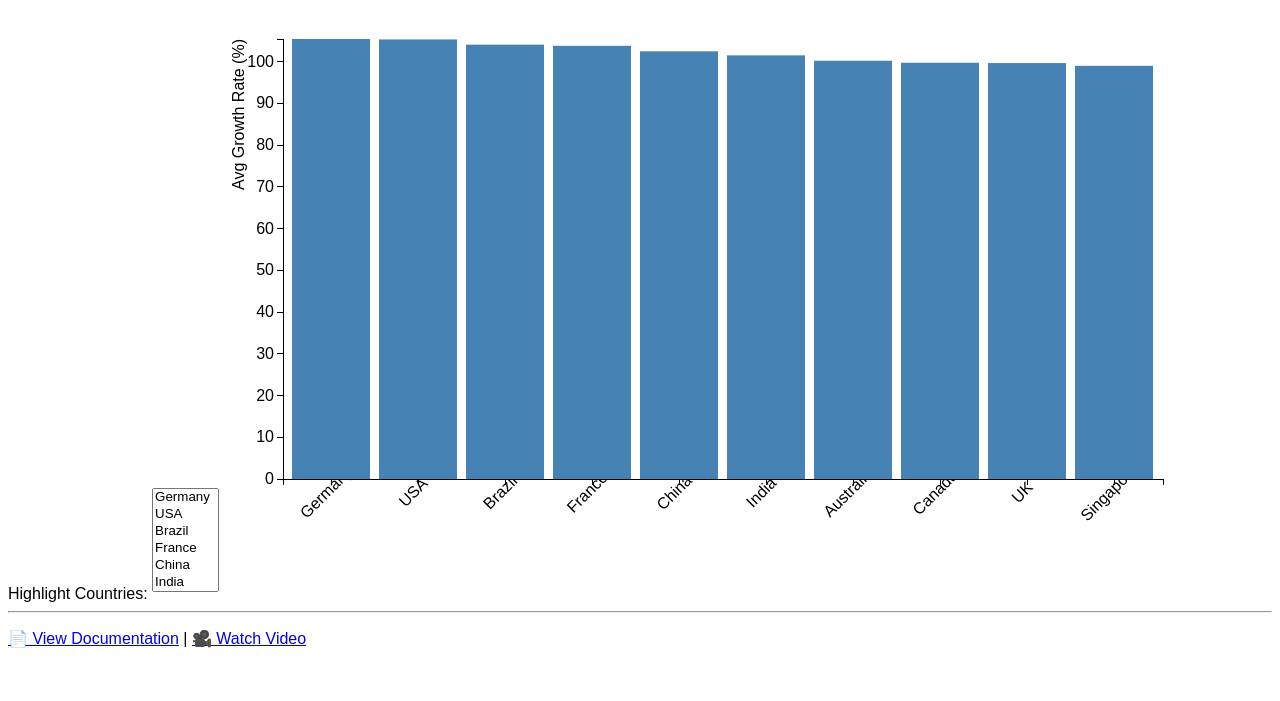
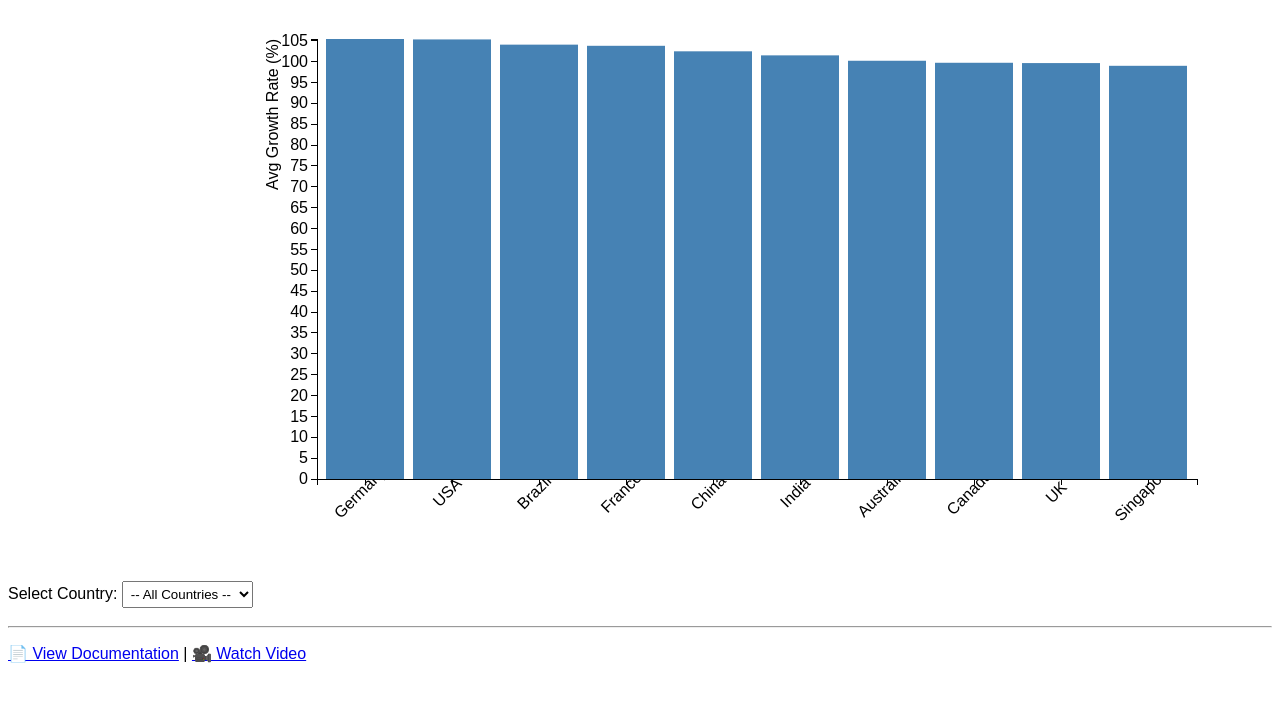
Before and after one commit to InvicTawab/growth-visualization, a plain HTML site: page index.html in a window 1280 px wide. Shown: the part 69-770 px from the top of the page. Drawn offline with nearby package versions, Linux system fonts and the light colour scheme.

Commit message:
Update index.html

```diff
--- a/index.html
+++ b/index.html
@@ -27,13 +27,13 @@
       pointer-events: none;
       display: none;
     }
-    select { margin-bottom: 10px; }
+    select { margin-bottom: 10px; padding: 4px; }
   </style>
 </head>
 <body>
   <h2>Compare Startup Growth Rates by Country</h2>
-  <label for="countrySelect">Highlight Countries:</label>
-  <select id="countrySelect" multiple size="6"></select>
+  <label for="countrySelect">Select Country:</label>
+  <select id="countrySelect"></select>
   <svg width="960" height="600"></svg>
   <div class="tooltip"></div>
 
@@ -55,15 +55,23 @@
         d["Growth Rate (%)"] = +d["Growth Rate (%)"];
       });
 
-      data.sort(function(a, b) { return b["Growth Rate (%)"] - a["Growth Rate (%)"]; });
-
-      x.domain(data.map(function(d) { return d.Country; }));
-      y.domain([0, d3.max(data, function(d) { return d["Growth Rate (%)"]; })]);
-
       var select = d3.select("#countrySelect");
+      select.append("option").attr("value", "all").text("-- All Countries --");
       data.forEach(function(d) {
         select.append("option").attr("value", d.Country).text(d.Country);
       });
+
+      select.on("change", updateChart);
+      updateChart();
+
+      function updateChart() {
+        svg.selectAll("*").remove();
+        var selected = document.getElementById("countrySelect").value;
+        var filteredData = selected === "all" ? data : data.filter(d => d.Country === selected);
+
+        filteredData.sort(function(a, b) { return b["Growth Rate (%)"] - a["Growth Rate (%)"]; });
+        x.domain(filteredData.map(function(d) { return d.Country; }));
+        y.domain([0, d3.max(filteredData, function(d) { return d["Growth Rate (%)"]; })]);
 
         svg.append("g")
           .attr("class", "x axis")
@@ -76,7 +84,7 @@
 
         svg.append("g")
           .attr("class", "y axis")
-        .call(d3.svg.axis().scale(y).orient("left"))
+          .call(d3.svg.axis().scale(y).orient("left").ticks(Math.ceil(y.domain()[1] / 5)))
           .append("text")
           .attr("transform", "rotate(-90)")
           .attr("y", -50)
@@ -85,8 +93,9 @@
           .text("Avg Growth Rate (%)");
 
         var bars = svg.selectAll(".bar")
-        .data(data)
-        .enter().append("rect")
+          .data(filteredData, function(d) { return d.Country; });
+
+        bars.enter().append("rect")
           .attr("class", "bar")
           .attr("x", function(d) { return x(d.Country); })
           .attr("width", x.rangeBand())
@@ -103,13 +112,7 @@
           .on("mouseout", function() {
             tooltip.style("display", "none");
           });
-
-      select.on("change", function() {
-        var selected = Array.from(this.selectedOptions).map(o => o.value);
-        bars.attr("class", function(d) {
-          return selected.indexOf(d.Country) >= 0 ? "bar highlight" : "bar";
-        });
-      });
+      }
     });
   </script>
 </body>
```
Lines whose indentation alone changed are shown as unchanged.
